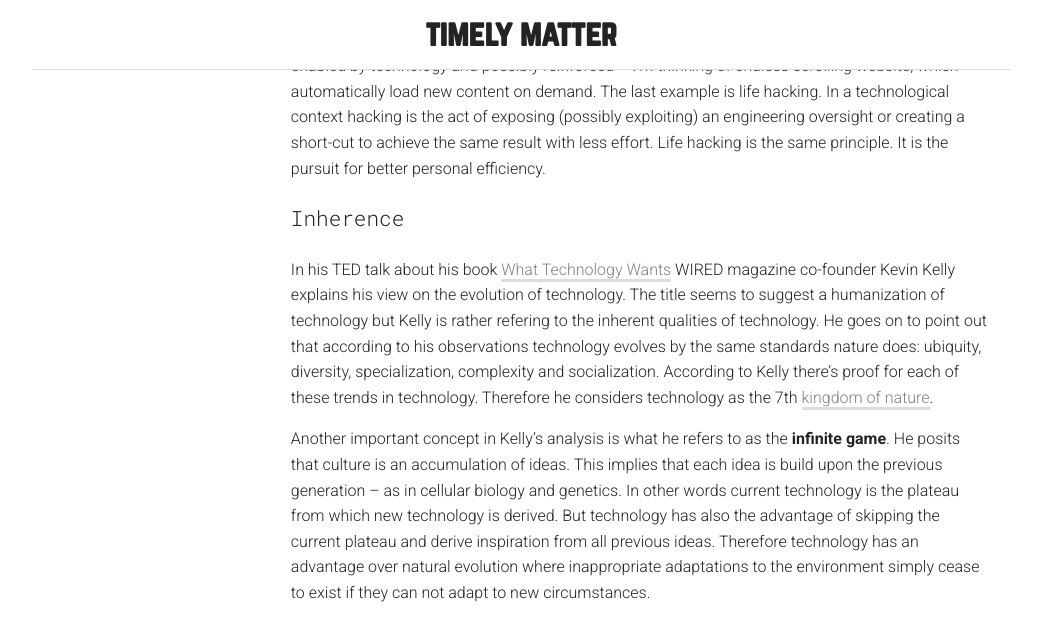
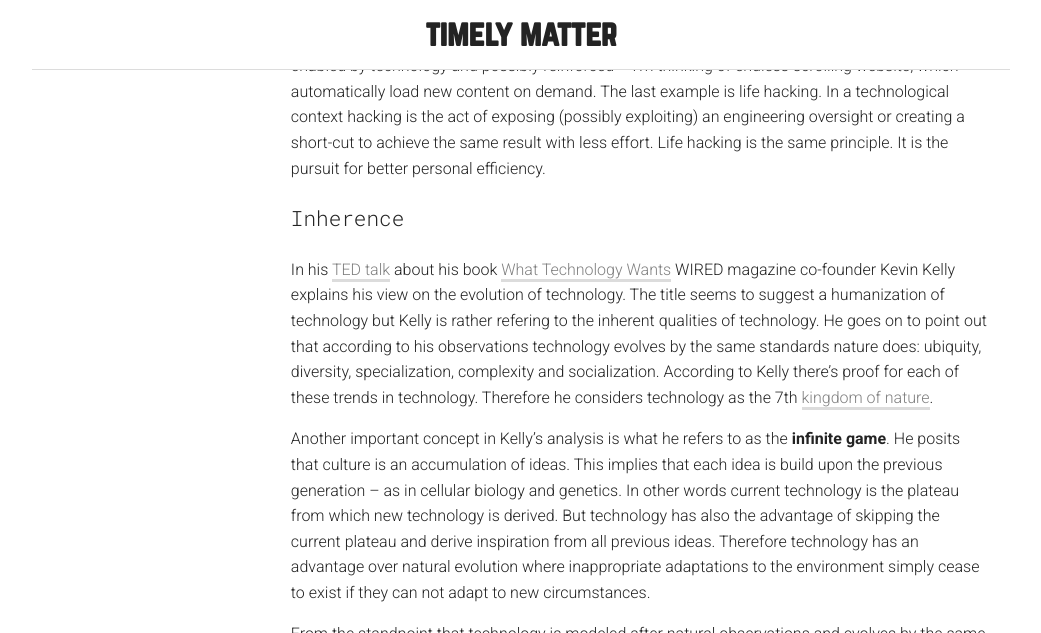
Before and after one commit to davidbeermann/timely-matter, a Jekyll site: the page built from motivation/index.md, in a window 1280 px wide and 900 px high, scrolled down 7945 px, cut to the strip 0-633 px from the top of the window. Shown: the whole strip, without its empty margins (119-1160 px from the left). Built offline with Jekyll 4.4.1, drawn with Linux system fonts in a browser that asks for light colours.

Commit message:
added new video reference to motivation

```diff
--- a/motivation/index.md
+++ b/motivation/index.md
@@ -95,13 +95,13 @@
 
 ### Inherence
 
-In his TED talk about his book [What Technology Wants](http://kk.org/books/what-technology-wants/) WIRED magazine co-founder Kevin Kelly explains his view on the evolution of technology. The title seems to suggest a humanization of technology but Kelly is rather refering to the inherent qualities of technology. He goes on to point out that according to his observations technology evolves by the same standards nature does: ubiquity, diversity, specialization, complexity and socialization. According to Kelly there's proof for each of these trends in technology. Therefore he considers technology as the 7th [kingdom of nature](https://en.wikipedia.org/wiki/Kingdom_(biology)).
+In his [TED talk](https://www.youtube.com/watch?v=ap-ZC21bk18) about his book [What Technology Wants](http://kk.org/books/what-technology-wants/) WIRED magazine co-founder Kevin Kelly explains his view on the evolution of technology. The title seems to suggest a humanization of technology but Kelly is rather refering to the inherent qualities of technology. He goes on to point out that according to his observations technology evolves by the same standards nature does: ubiquity, diversity, specialization, complexity and socialization. According to Kelly there's proof for each of these trends in technology. Therefore he considers technology as the 7th [kingdom of nature](https://en.wikipedia.org/wiki/Kingdom_(biology)).
 
 Another important concept in Kelly's analysis is what he refers to as the **infinite game**. He posits that culture is an accumulation of ideas. This implies that each idea is build upon the previous generation – as in cellular biology and genetics. In other words current technology is the plateau from which new technology is derived. But technology has also the advantage of skipping the current plateau and derive inspiration from all previous ideas. Therefore technology has an advantage over natural evolution where inappropriate adaptations to the environment simply cease to exist if they can not adapt to new circumstances.
 
-<iframe width="560" height="315" src="https://www.youtube.com/embed/ap-ZC21bk18" frameborder="0" allowfullscreen></iframe>
+From the standpoint that technology is modeled after natural observations and evolves by the same standards the hypothesis of the [technological singularity](https://en.wikipedia.org/wiki/Technological_singularity) becomes feasable. The **singularity** encapsulates the idea that technology will be able to reproduce and improve itself which eventually will result in a powerful superintelligence that far surpasses human intelligence. The author, scientist and futurist Ray Kurzweil is a proponent of this theory. He argues that we are already working on the technology and predicts that the singularity will become reality in the forseeable future. He also perceives the human body already in transition which he captures in the term **transhuman**. This encapsulates the idea that we as humans are overcoming  our physical and biological limitation by means of technology.
 
-From the standpoint that technology is modeled after natural observations and evolves by the same standards the hypothesis of the [technological singularity](https://en.wikipedia.org/wiki/Technological_singularity) becomes feasable. The **singularity** encapsulates the idea that technology will be able to reproduce and improve itself which eventually will result in a powerful superintelligence that far surpasses human intelligence. The author, scientist and futurist Ray Kurzweil is a proponent of this theory. He argues that we are already working on the technology and predicts that the singularity will become reality in the forseeable future. He also perceives the human body already in transition which he captures in the term **transhuman**. This encapsulates the idea that we as humans are overcoming  our physical and biological limitation by means of technology.
+<iframe width="560" height="315" src="https://www.youtube.com/embed/khjY5LWF3tg" frameborder="0" allowfullscreen></iframe>
 
 ## Projected outcome
 
```
